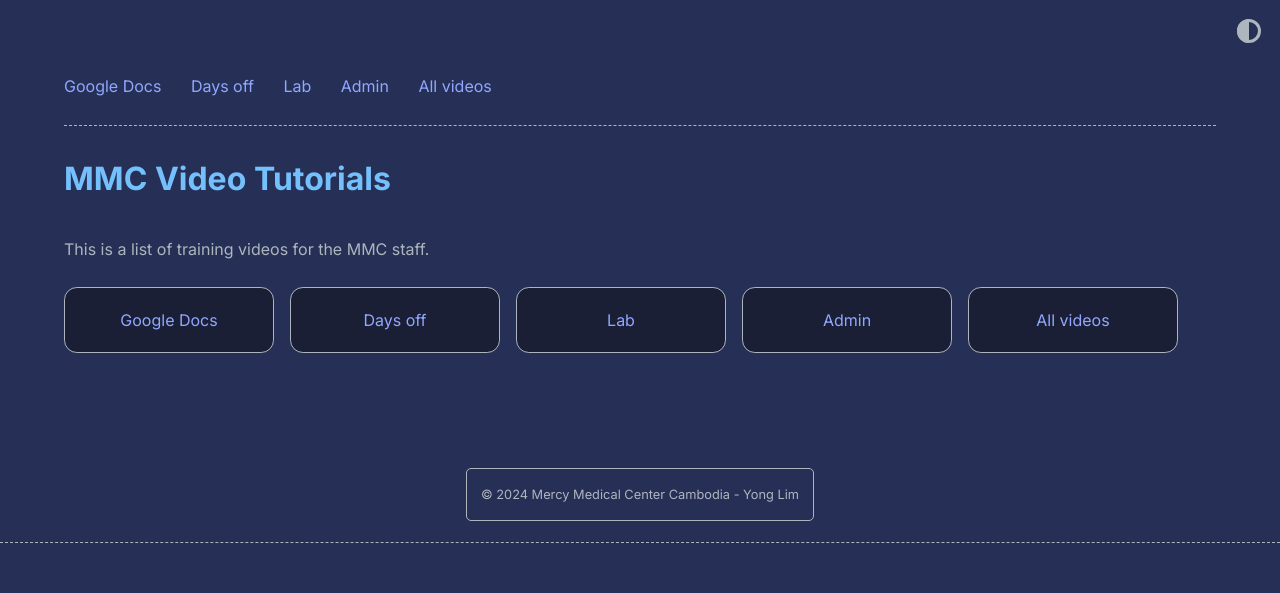
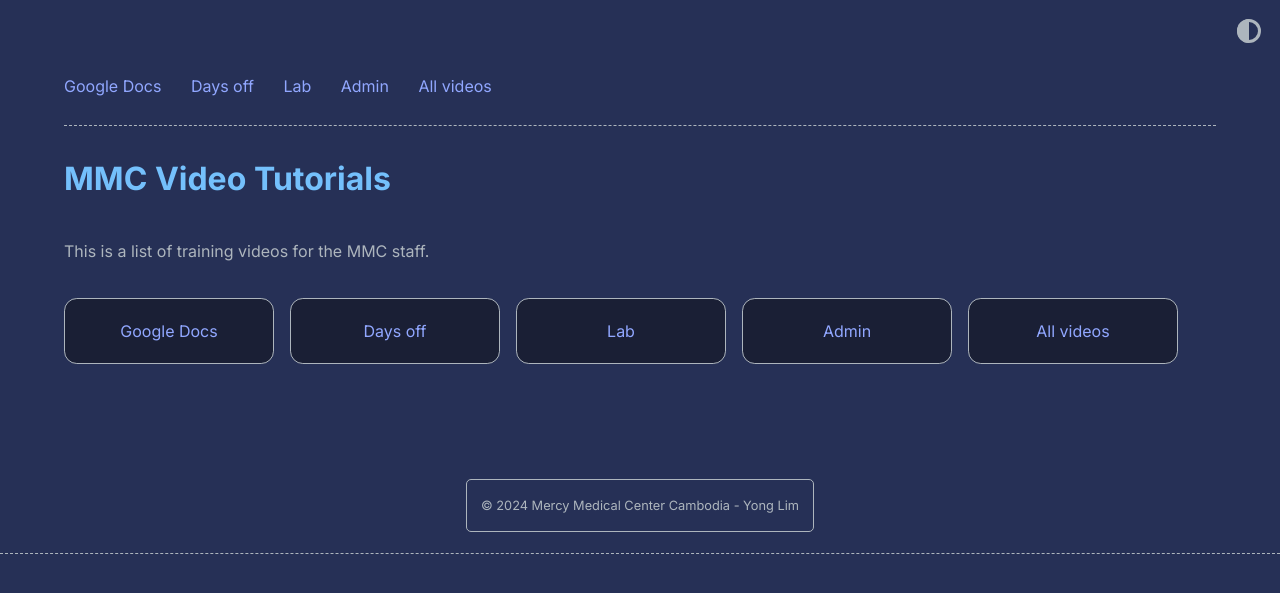
Before and after one commit to yong-lim/mmc-staff, a Jekyll site: the page built from index.md, in a window 1280 px wide. Shown: the top 593 px of the page. Built offline with Jekyll 4.4.1, drawn with Linux system fonts in a browser that asks for light colours.

Commit message:
Increase the margin for the text

```diff
--- a/_sass/moonwalk.scss
+++ b/_sass/moonwalk.scss
@@ -27,7 +27,7 @@
   &:after { content: attr(data-content) '-----' }
 }
 
-p { margin: 1em 0; }
+p { margin: 1.5em 0; }
 
 li { margin: 0.4em 0; }
 
```
